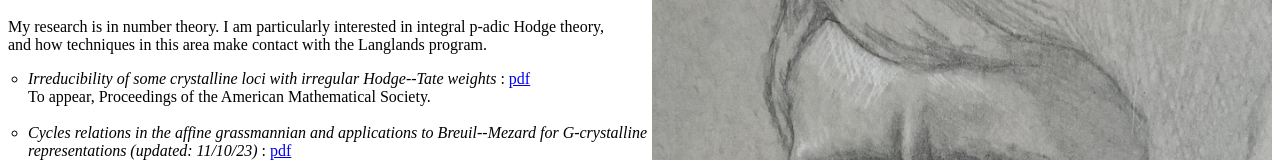
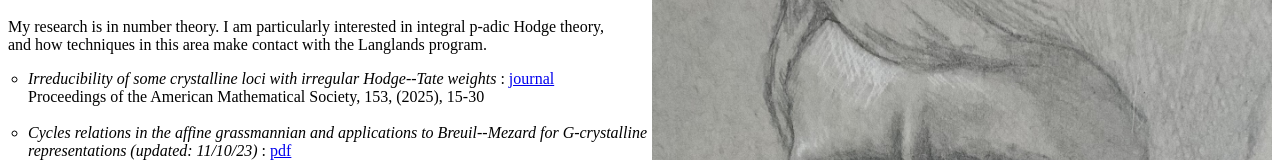
Before and after one commit to robin-bartlett/robin-bartlett.github.io, a plain HTML site: page index.html in a window 1280 px wide. Shown: the part 248-408 px from the top of the page. Drawn offline with Linux system fonts and the light colour scheme.

Commit message:
Update index.html

```diff
--- a/index.html
+++ b/index.html
@@ -58,8 +58,8 @@ and how techniques in this area make contact with the Langlands program.
 style="list-style-type:circle">
 <li>
 <i>Irreducibility of some crystalline loci with irregular Hodge--Tate weights </i>
-  : <a href="irregular.pdf">pdf</a><br>
-  </i> To appear, Proceedings of the American Mathematical Society.
+  : <a href="https://www.ams.org/journals/proc/2025-153-01/S0002-9939-2024-16984-7/?active=current">journal</a><br>
+  </i> Proceedings of the American Mathematical Society, 153, (2025), 15-30
   </li>
 <br>
 <li>
```
